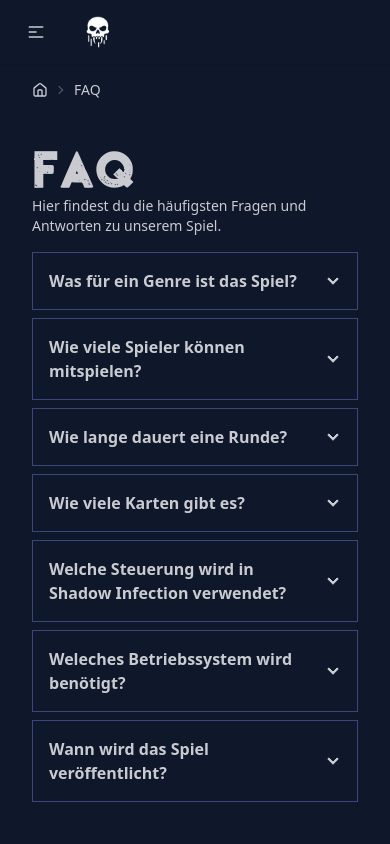
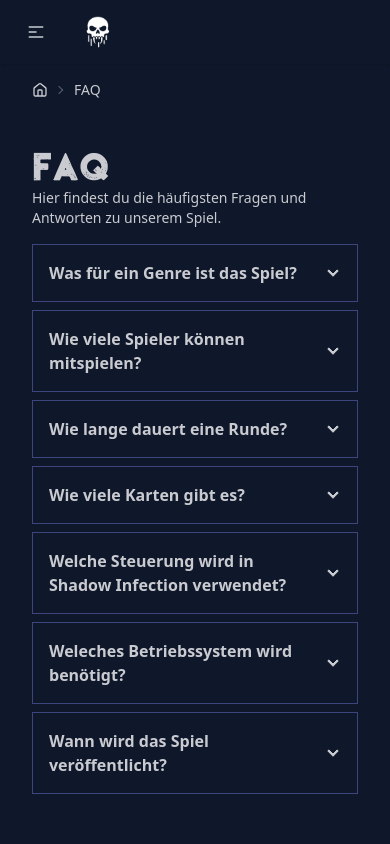
Before and after one commit to VoxelCoreLab/project-alpha-website, a Vue app: page /faq in a window 390 px wide. Shown: the top 844 px of the page. Built offline with nearby package versions, Linux system fonts and the light colour scheme.

Commit message:
style: adjust FAQ page title size for better responsiveness
Change the FAQ page title from a fixed large size to a responsive size
that scales from 4xl on small screens to 8xl on medium and larger screens.
This improves readability and visual hierarchy across different devices.

```diff
--- a/src/pages/PageFaq.vue
+++ b/src/pages/PageFaq.vue
@@ -1,7 +1,7 @@
 <template>
     <LayoutBasic :breadcrumbs="breadcrumbs">
         <div class="max-w-2xl mx-auto px-8 py-8">
-            <h1 class="text-5xl font-bold font-nebulous-regular">FAQ</h1>
+            <h1 class="text-4xl md:text-8xl font-bold font-nebulous-regular">FAQ</h1>
             <p class="text-sm">Hier findest du die häufigsten Fragen und Antworten zu unserem Spiel.</p>
             <div class="mt-4 grid gap-2">
                 <div v-for="(faq, index) in faqs" :key="index" tabindex="0" class="collapse collapse-arrow bg-base-100 border-secondary/40 border">
```
